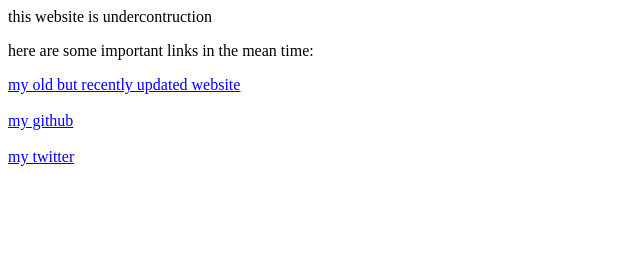
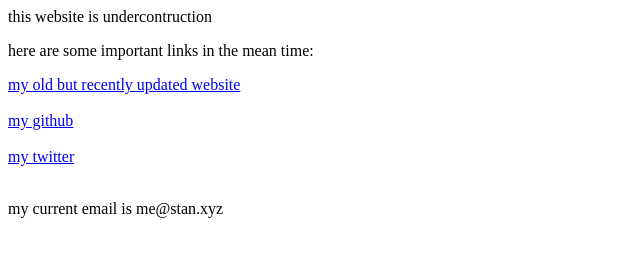
Before and after one commit to dmoa/personalwebsite, a plain HTML site: page index.html in a window 1280 px wide. Shown: the whole page, without its empty margins (0-640 px from the left). Drawn offline with Linux system fonts and the light colour scheme.

Commit message:
added email address info

```diff
--- a/index.html
+++ b/index.html
@@ -20,6 +20,11 @@
     <a target="_blank" href="http://twitter.stan.xyz">
         my twitter
     </a>
+    <br>
+    <br>
+    <p>
+        my current email is me@stan.xyz
+    </p>
 </body>
 
 </html>
```
